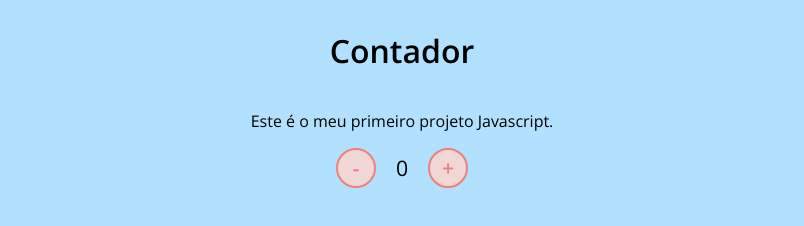
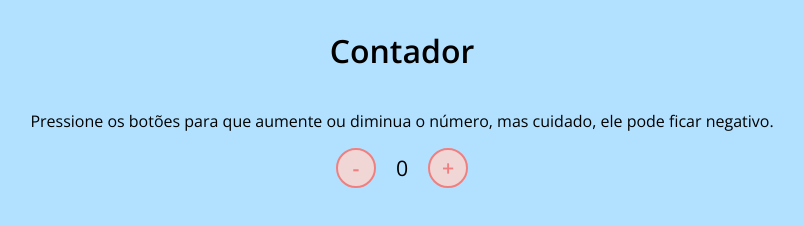
Before and after one commit to tasjessica/Contador-html--css-e-js, a plain HTML site: page index.html in a window 1280 px wide. Shown: the whole page, without its empty margins (238-1042 px from the left). Drawn offline with nearby package versions, Linux system fonts and the light colour scheme.

Commit message:
Update index.html

```diff
--- a/index.html
+++ b/index.html
@@ -10,7 +10,7 @@
 </head>
 <body>
     <h1>Contador</h1>
-    <p>Este é o meu primeiro projeto Javascript.</p>
+    <p>Pressione os botões para que aumente ou diminua o número, mas cuidado, ele pode ficar negativo.</p>
     <div id="counter">
         <button name="subtrair" onclick="decrement()">-</button>
         <span id="currentNumber">0</span>
```
